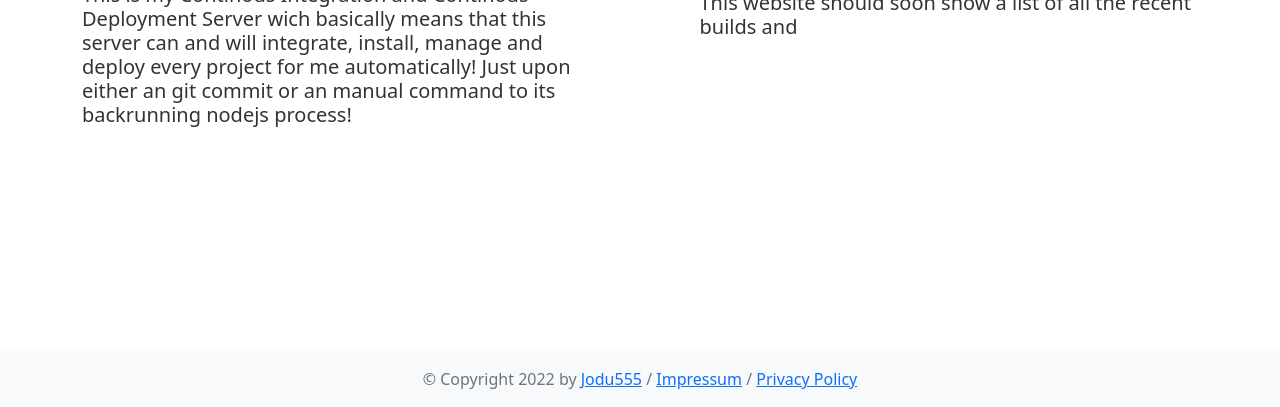
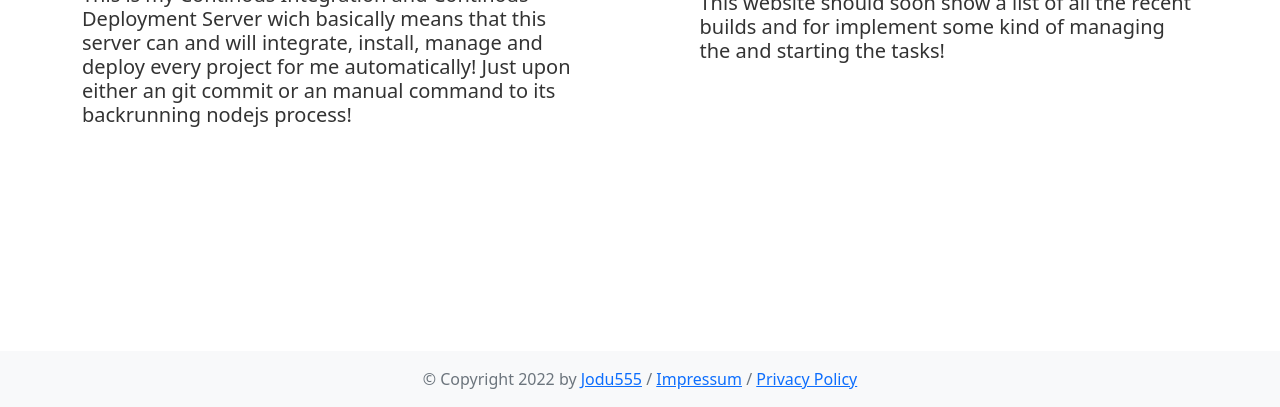
Before and after one commit to Jodu555/Auto-Deployer, a website: page Website/index.html in a window 1280 px wide. Shown: the part 393-800 px from the top of the page. Drawn offline with nearby package versions, Linux system fonts and the light colour scheme.

Commit message:
Updated the will be text

```diff
--- a/Website/index.html
+++ b/Website/index.html
@@ -80,7 +80,8 @@
 						<h5 class="info-text">
 							<h2 class="text-center">What this website will be</h2>
 							<h5 class="info-text">
-								This website should soon show a list of all the recent builds and
+								This website should soon show a list of all the recent builds and for implement some
+								kind of managing the and starting the tasks!
 							</h5>
 						</h5>
 					</div>
```
